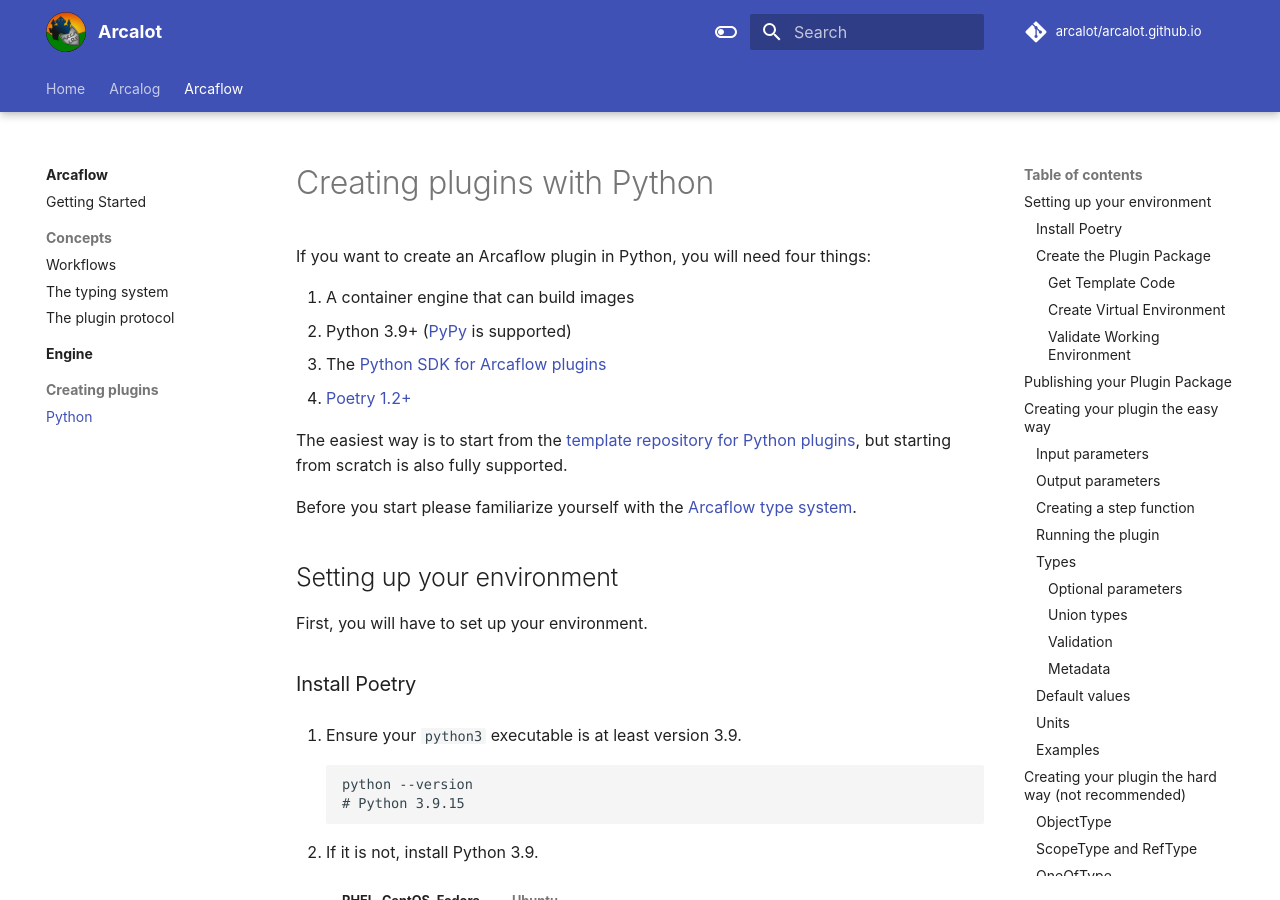
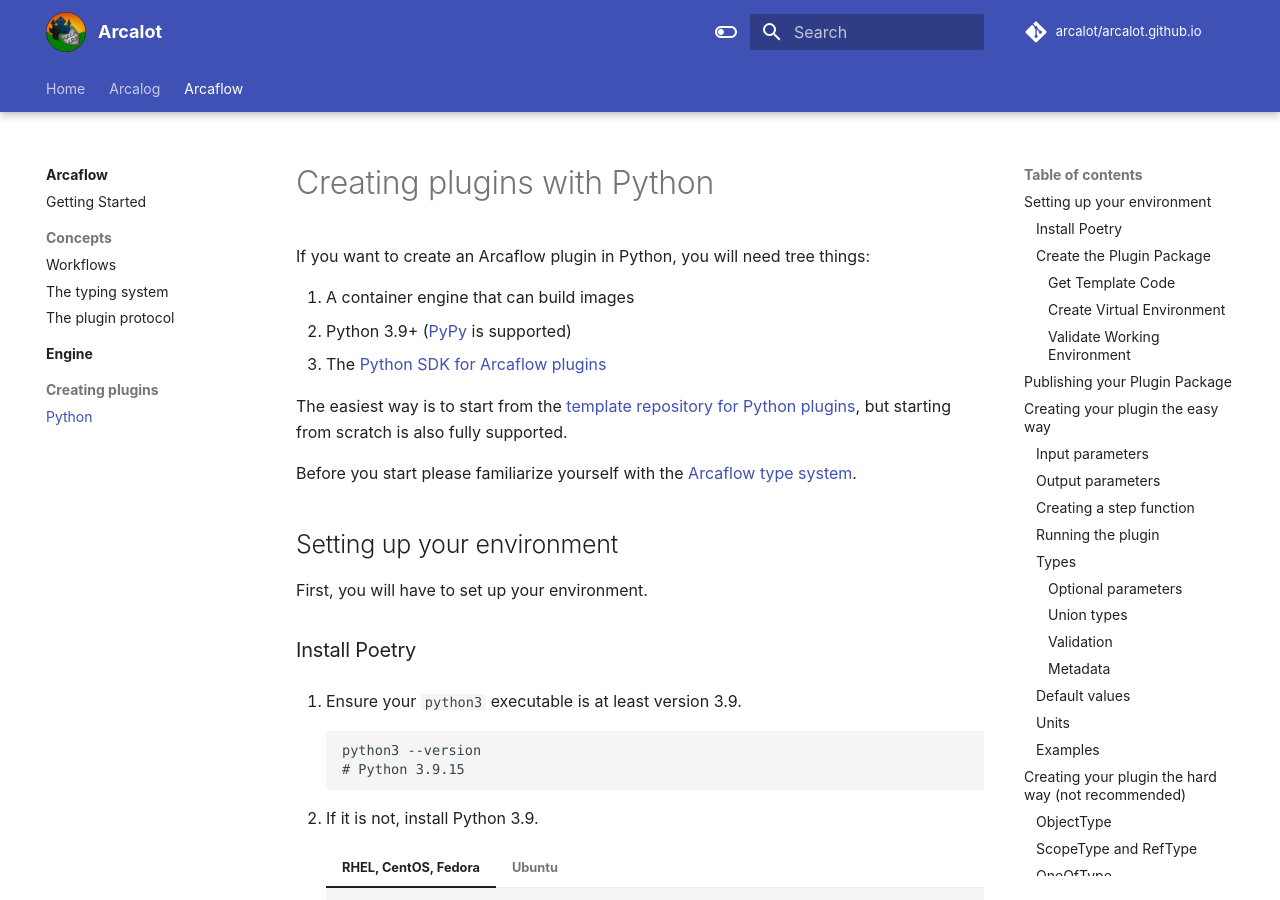
Before and after one commit to arcalot/arcalot.github.io, an MkDocs documentation site: the page built from docs/arcaflow/creating-plugins/python.md, in a window 1280 px wide and 900 px high. Built offline with MkDocs 1.6.1 and Material for MkDocs 9.7.7, drawn with Linux system fonts in a browser that asks for light colours; comment, search, counter and statistics services are not loaded; some of the changed text lies outside the part shown.

Commit message:
add punctuation

````diff
--- a/docs/arcaflow/creating-plugins/python.md
+++ b/docs/arcaflow/creating-plugins/python.md
@@ -1,11 +1,10 @@
 # Creating plugins with Python
 
-If you want to create an Arcaflow plugin in Python, you will need four things:
+If you want to create an Arcaflow plugin in Python, you will need tree things:
 
 1. A container engine that can build images
 2. Python 3.9+ ([PyPy](https://www.pypy.org/) is supported)
 3. The [Python SDK for Arcaflow plugins](https://github.com/arcalot/arcaflow-plugin-sdk-python)
-4. [Poetry 1.2+](https://github.com/python-poetry/poetry)
 
 The easiest way is to start from the [template repository for Python plugins](https://github.com/arcalot/arcaflow-plugin-template-python), but starting from scratch is also fully supported.
 
@@ -20,7 +19,7 @@
 1. Ensure your `python3` executable is at least version 3.9.
 
     ```
-    python --version
+    python3 --version
     # Python 3.9.15
     ```
 
@@ -217,7 +216,7 @@
         source .venv/bin/activate
         ```
 
-    6. Install Python project dependencies
+    6. Install Python project dependencies.
 
         ```shell
         pip install -r requirements.txt
````
Also changed, not shown: other parts of docs/arcaflow/creating-plugins/python.md (+2 -2 lines).
